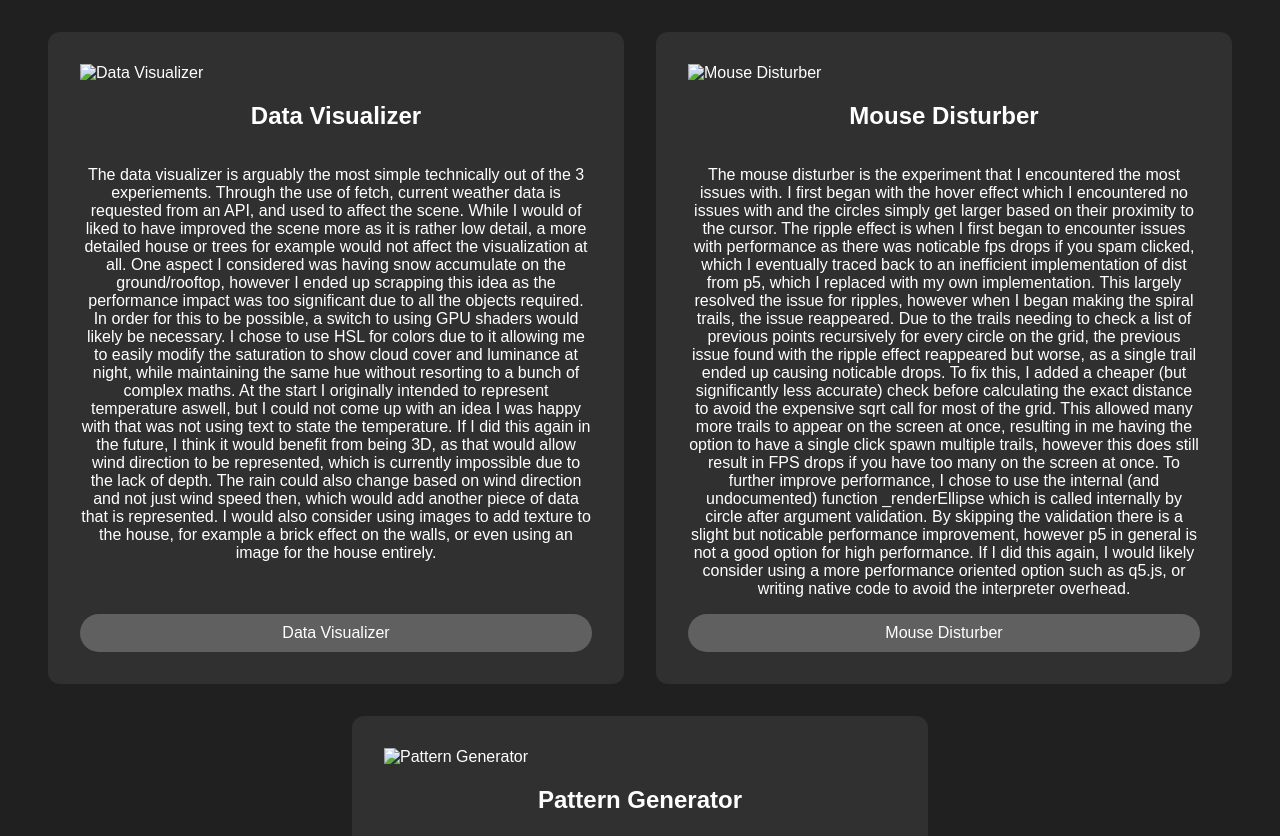
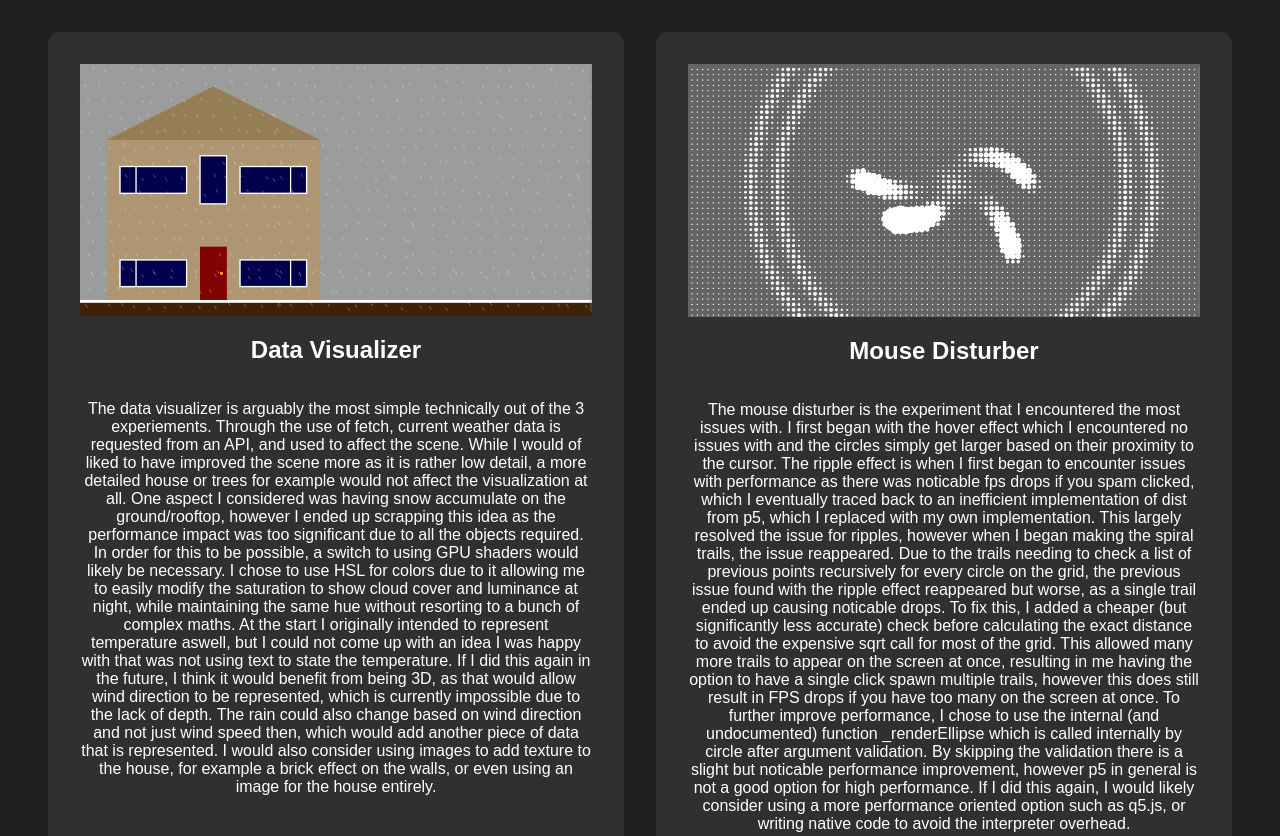
Before and after one commit to AdamR24/CreativeCoding, a plain HTML site: page index.html in a window 1280 px wide. Shown: the top 836 px of the page. Drawn offline with Linux system fonts and the light colour scheme; the site is published under a folder, as on GitHub Pages, so addresses that start at the root find nothing.

Commit message:
Update index.html

```diff
--- a/index.html
+++ b/index.html
@@ -85,7 +85,7 @@
         <div class="row">
             <div class="card">
                 <div class="card-image">
-                    <img src="/assets/DataVisualizer-COPInbhl.png" alt="Data Visualizer">
+                    <img src="assets/DataVisualizer-COPInbhl.png" alt="Data Visualizer">
                 </div>
                 <div class="card-content">
                     <h2>Data Visualizer</h2>
@@ -95,7 +95,7 @@
             </div>
             <div class="card">
                 <div class="card-image">
-                    <img src="/assets/MouseDisturber-DvwptHxg.png" alt="Mouse Disturber">
+                    <img src="assets/MouseDisturber-DvwptHxg.png" alt="Mouse Disturber">
                 </div>
                 <div class="card-content">
                     <h2>Mouse Disturber</h2>
@@ -105,7 +105,7 @@
             </div>
             <div class="card">
                 <div class="card-image">
-                    <img src="/assets/PatternGenerator-LBqyNNxY.png" alt="Pattern Generator">
+                    <img src="assets/PatternGenerator-LBqyNNxY.png" alt="Pattern Generator">
                 </div>
                 <div class="card-content">
                     <h2>Pattern Generator</h2>
```
